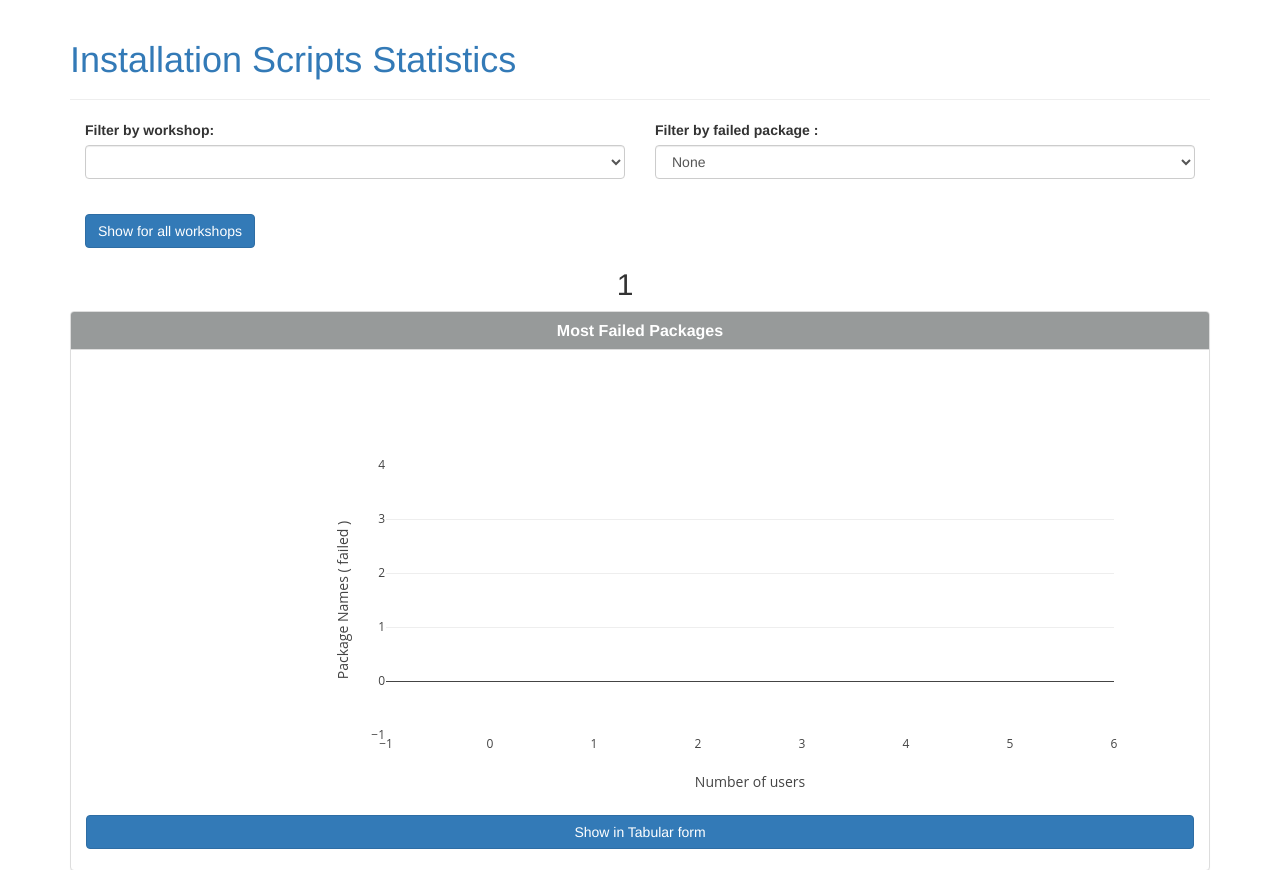
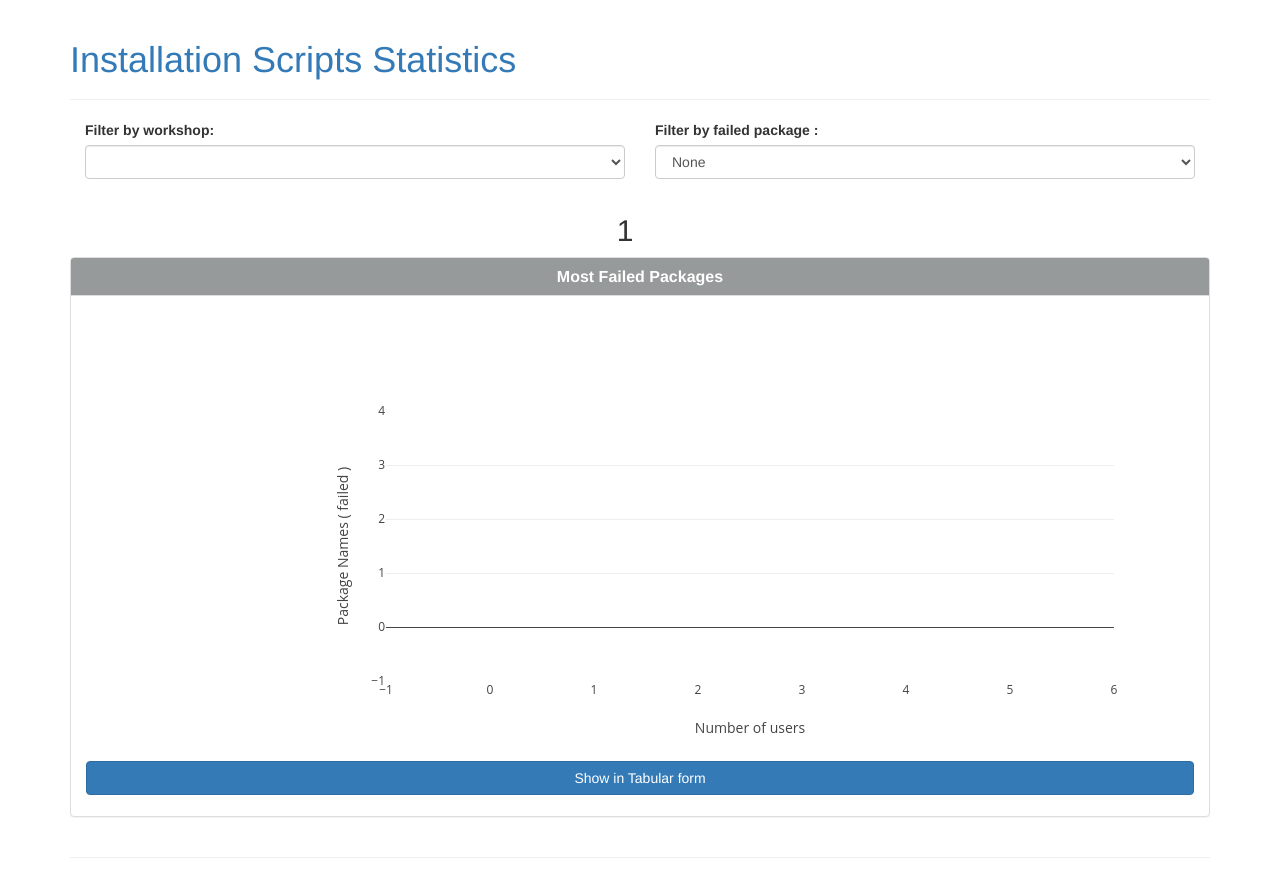
Before and after one commit to prerit2010/Result-aggregation-server, a Flask app: page /view/1/ in a window 1280 px wide. Shown: the top 870 px of the page. Run offline with Flask 2, Linux system fonts and the light colour scheme; data that the repository does not hold is empty; some libraries are stand-ins or nearby versions.

Commit message:
Removed button to show for all workshops

```diff
--- a/app/templates/index.html
+++ b/app/templates/index.html
@@ -29,12 +29,6 @@
 
     	  </form>
     	</div>
-    </div>
-    <div class="col-md-6">
-      <br />
-      {%if not show_all%}
-      <a href="/view/" class="btn btn-primary">Show for all workshops</a>
-      {% endif %}
     </div>
   </div>
 
```
